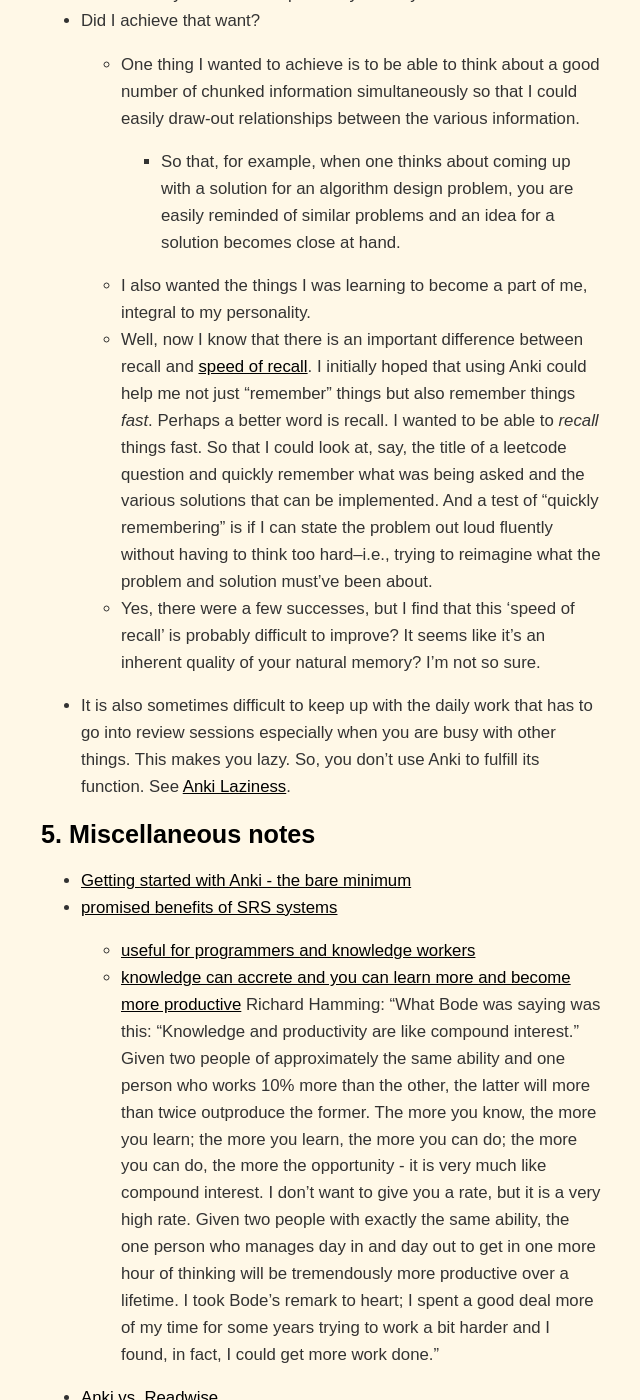
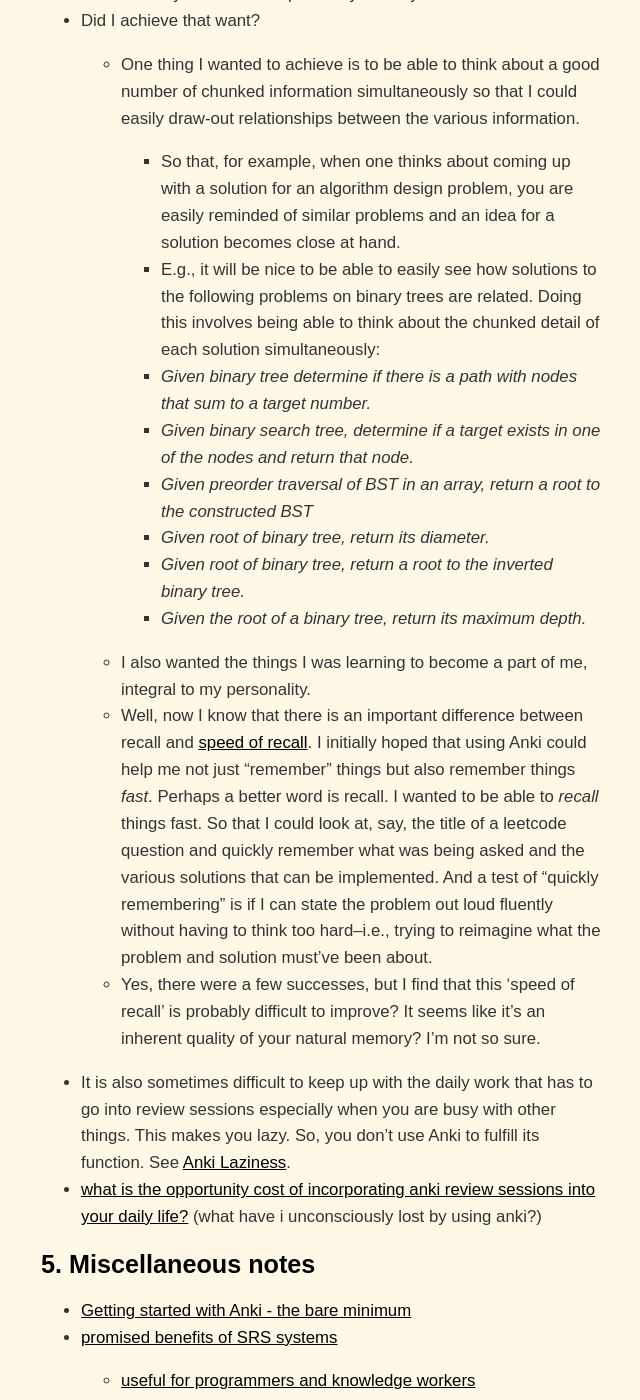
Before and after one commit to dCO2/rococo, a Jekyll site: the page built from _posts/2022-08-17-project-mnemosyne.md, in a window 1280 px wide and 1400 px high, scrolled down 7599 px. Shown: the whole window, without its empty margins (335-975 px from the left). Built offline with Jekyll 4.4.1, drawn with Linux system fonts in a browser that asks for light colours; some web fonts are replaced; some of the changed text lies outside the part shown.

Commit message:
Additions

```diff
--- a/_posts/2022-08-17-project-mnemosyne.md
+++ b/_posts/2022-08-17-project-mnemosyne.md
@@ -149,10 +149,18 @@ Using Anki to remember questions to yourself you might answer in the future
 - Did I achieve that want?
   - One thing I wanted to achieve is to be able to think about a good number of chunked information simultaneously so that I could easily draw-out relationships between the various information.
     - So that, for example, when one thinks about coming up with a solution for an algorithm design problem, you are easily reminded of similar problems and an idea for a solution becomes close at hand.
+    - E.g., it will be nice to be able to easily see how solutions to the following problems on binary trees are related. Doing this involves being able to think about the chunked detail of each solution simultaneously:
+    - _Given binary tree determine if there is a path with nodes that sum to a target number._
+    - _Given binary search tree, determine if a target exists in one of the nodes and return that node._
+    - _Given preorder traversal of BST in an array, return a root to the constructed BST_
+    - _Given root of binary tree, return its diameter._
+    - _Given root of binary tree, return a root to the inverted binary tree._
+    - _Given the root of a binary tree, return its maximum depth._
   - I also wanted the things I was learning to become a part of me, integral to my personality.
   - Well, now I know that there is an important difference between recall and [speed of recall](). I initially hoped that using Anki could help me not just "remember" things but also remember things _fast_. Perhaps a better word is recall. I wanted to be able to _recall_ things fast. So that I could look at, say, the title of a leetcode question and quickly remember what was being asked and the various solutions that can be implemented. And a test of "quickly remembering" is if I can state the problem out loud fluently without having to think too hard--i.e., trying to reimagine what the problem and solution must've been about.
   - Yes, there were a few successes, but I find that this 'speed of recall' is probably difficult to improve? It seems like it's an inherent quality of your natural memory? I'm not so sure.
 - It is also sometimes difficult to keep up with the daily work that has to go into review sessions especially when you are busy with other things. This makes you lazy. So, you don't use Anki to fulfill its function. See [Anki Laziness](/2022/09/02/anki-laziness).
+- [what is the opportunity cost of incorporating anki review sessions into your daily life?](/2022/10/07/cost-of-anki-review-sessions) (what have i unconsciously lost by using anki?)
 
 ## 5. Miscellaneous notes
 - [Getting started with Anki - the bare minimum](/2022/08/31/getting-started-with-anki)
@@ -164,6 +172,7 @@ Using Anki to remember questions to yourself you might answer in the future
 - [interacting with anki automatically schedules the hierarchy of difficulty when learning a linear course](/2022/09/02/anki-and-automatically-scheduled-difficulty)
 - [create notes in anki first before refactoring them into obsidian when doing light/new research](/2022/09/02/when-to-refactor-from-anki-to-obsidian)
 - [create notes in obsidian first before refactoring them into anki when doing heavy/old research](/2022/09/02/when-to-refactor-from-obsidian-to-anki)
+- "what will i be doing without anki? like. how will i actively keep track of thoughts??"
 
 ## 6. Philosophying
 - Is infinite memory desirable?
```
Also changed, not shown: _posts/2022-08-17-project-knuth.md (+3 -1 lines).
